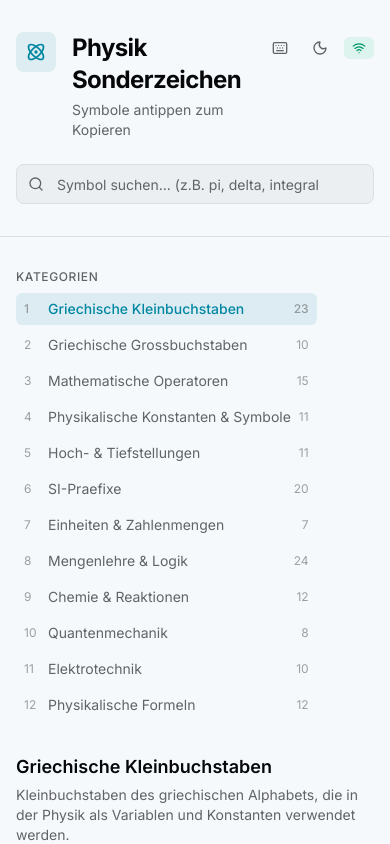
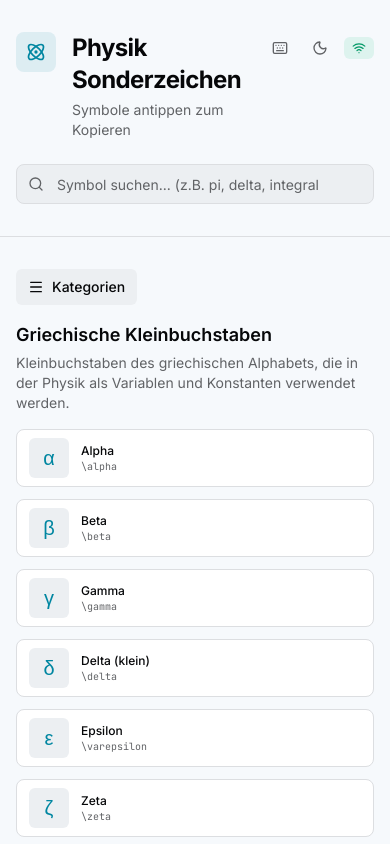
Before and after one commit to ed23x/physik-chars, a Next.js app: page / in a window 390 px wide. Shown: the top 844 px of the page. Built offline with nearby package versions, Linux system fonts and the light colour scheme.

Commit message:
Hamburger-Menü für Kategorien auf kleinen Bildschirmen

```diff
--- a/app/page.tsx
+++ b/app/page.tsx
@@ -10,7 +10,7 @@ import { CategoryNav } from "@/components/category-nav"
 import { ThemeToggle } from "@/components/theme-toggle"
 import { KeyboardHelp } from "@/components/keyboard-help"
 import { OfflineIndicator } from "@/components/offline-indicator"
-import { Atom, Clock, Keyboard } from "lucide-react"
+import { Atom, Clock, Keyboard, Menu, X } from "lucide-react"
 
 const RECENT_KEY = "phyik-recent"
 const MAX_RECENT = 12
@@ -25,6 +25,7 @@ function HomeContent() {
   const [recentSymbols, setRecentSymbols] = useState<PhysicsSymbol[]>([])
   const [showHelp, setShowHelp] = useState(false)
   const [focusIndex, setFocusIndex] = useState(-1)
+  const [mobileMenuOpen, setMobileMenuOpen] = useState(false)
 
   const allSymbols = useMemo(() =>
     categories.flatMap(cat => cat.symbols),
@@ -237,8 +238,58 @@ function HomeContent() {
       </header>
 
       <div className="mx-auto max-w-6xl px-4 py-8 sm:px-6">
+        <button
+          onClick={() => setMobileMenuOpen(!mobileMenuOpen)}
+          className="lg:hidden flex items-center gap-2 mb-4 px-3 py-2 rounded-md bg-secondary text-sm font-medium hover:bg-secondary/80 transition-colors"
+          aria-label="Kategorien öffnen"
+        >
+          {mobileMenuOpen ? <X className="h-4 w-4" /> : <Menu className="h-4 w-4" />}
+          Kategorien
+        </button>
+
+        {mobileMenuOpen && (
+          <div className="lg:hidden mb-6 p-4 rounded-lg border border-border bg-card">
+            {recentSymbols.length > 0 && !search && (
+              <div className="mb-4">
+                <div className="mb-2 flex items-center gap-2 text-xs font-medium uppercase tracking-wider text-muted-foreground">
+                  <Clock className="h-3 w-3" />
+                  Zuletzt verwendet
+                </div>
+                <div className="flex flex-wrap gap-1">
+                  {recentSymbols.slice(0, 8).map((symbol) => (
+                    <button
+                      key={symbol.char}
+                      onClick={() => {
+                        navigator.clipboard.writeText(symbol.char)
+                        updateRecent(symbol)
+                      }}
+                      className="inline-flex items-center gap-1 rounded bg-secondary px-2 py-1 text-sm hover:bg-secondary/80 transition-colors"
+                      title={symbol.name}
+                    >
+                      <code className="text-primary">{symbol.char}</code>
+                    </button>
+                  ))}
+                </div>
+              </div>
+            )}
+            <div>
+              <div className="mb-2 text-xs font-medium uppercase tracking-wider text-muted-foreground">
+                Kategorien
+              </div>
+              <CategoryNav
+                categories={filtered}
+                activeId={activeCategory}
+                onSelect={(id) => {
+                  handleCategorySelect(id)
+                  setMobileMenuOpen(false)
+                }}
+              />
+            </div>
+          </div>
+        )}
+
         <div className="flex flex-col gap-8 lg:flex-row lg:gap-12">
-          <aside className="sticky top-4 flex flex-col gap-6 lg:w-48 self-start max-h-[calc(100vh-2rem)] overflow-y-auto">
+          <aside className="hidden lg:sticky lg:top-4 lg:flex lg:flex-col gap-6 lg:w-48 self-start max-h-[calc(100vh-2rem)] overflow-y-auto">
             {recentSymbols.length > 0 && !search && (
               <div>
                 <div className="mb-2 flex items-center gap-2 text-xs font-medium uppercase tracking-wider text-muted-foreground">
```
